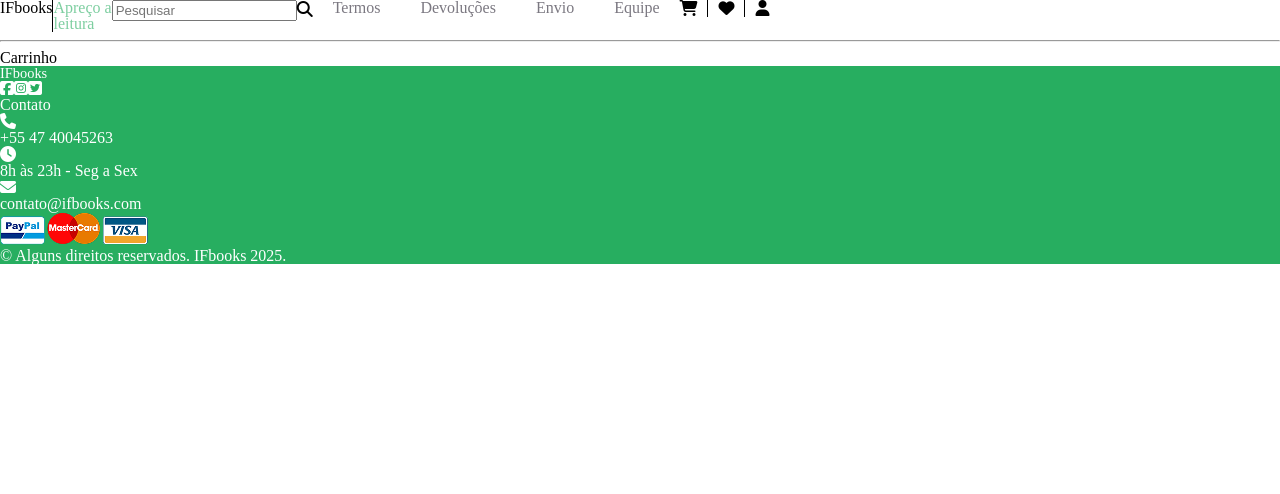
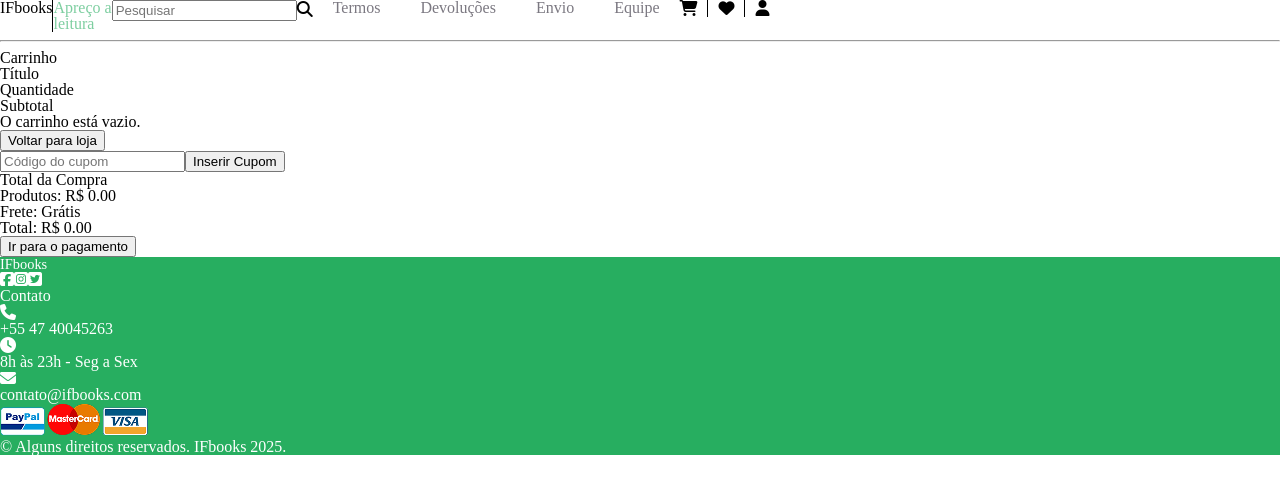
Before and after one commit to projeto-figma/projeto-livraria, a Vue app: page / in a window 1280 px wide. Both pictures are taken after a click on the icon 688 px from the left and 8 px from the top of the page. Shown: the top 494 px of the page. Built offline with nearby package versions, Linux system fonts and the light colour scheme.

Commit message:
FEAT-2 termino do carrinho

```diff
--- a/src/App.vue
+++ b/src/App.vue
@@ -2,6 +2,7 @@
 
 import { ref } from 'vue';
 const produtos = ref([
+  /*vitor*/
     {
         id: 1,
         titulo: 'Chain of Iron: Volume 2',
@@ -59,6 +60,32 @@ const produtos = ref([
         capa: "public/imagens/livro8.png",
     },
 ])
+const carrinho = ref([])
+
+function adicionarAoCarrinho(produto) {
+  const itemExistente = carrinho.value.find(p => p.id === produto.id)
+  if (itemExistente) {
+    itemExistente.quantidade++
+  } else {
+    carrinho.value.push({ ...produto, quantidade: 1 })
+  }
+}
+
+function removerDoCarrinho(produto) {
+  const item = carrinho.value.find(p => p.id === produto.id)
+  if (item) {
+    item.quantidade--
+    if (item.quantidade <= 0) {
+      const index = carrinho.value.indexOf(item)
+      carrinho.value.splice(index, 1)
+    }
+  }
+}
+
+function totalCarrinho() {
+  return carrinho.value.reduce((total, item) => total + item.preco * item.quantidade, 0).toFixed(2)
+}
+
 
 const mostrarcarrinho = ref(false)
 </script>
@@ -140,16 +167,68 @@ const mostrarcarrinho = ref(false)
         <h2>{{ item.titulo }}</h2>
         <p>{{ item.autor }}</p>
         <span>{{ item.preco }}</span>
-        <button>
-          <i class="fa-solid fa-cart-shopping"></i>
-          Comprar
-        </button>
+        <button @click="adicionarAoCarrinho(item)">
+  <i class="fa-solid fa-cart-shopping"></i>
+  Comprar
+</button>
       </li>
     </ul>
   </section>
   <section class="carrinho" v-if="mostrarcarrinho">
     <h1>Carrinho</h1>
-  </section>
+    <ul>
+      <li>
+        <p>Título</p>
+      </li>
+      <li>
+        Quantidade
+      </li>
+      <li>
+        Subtotal
+      </li>
+    </ul>
+  <ul v-if="carrinho.length > 0">
+    <li v-for="item in carrinho" :key="item.id">
+      <div>
+        <img :src="item.capa" alt="item.titulo">
+        <div>
+          <h3>{{ item.titulo }}</h3>
+          <p>Quantidade: {{ item.quantidade }}</p>
+          <p>Subtotal: R$ {{ (item.preco * item.quantidade).toFixed(2) }}</p>
+          <button @click="removerDoCarrinho(item)">
+            Remover
+          </button>
+        </div>
+      </div>
+    </li>
+  </ul>
+  <p v-else>O carrinho está vazio.</p>
+  <button>
+    Voltar para loja
+  </button>
+  <p><input type="text" placeholder="Código do cupom">
+  <button>
+    Inserir Cupom
+  </button>
+</p>
+<h2>Total da Compra</h2>
+<ul>
+  <li>
+    <h2>Produtos: R$ {{ totalCarrinho() }}</h2>
+  </li>
+  <li>
+    <h2>Frete: Grátis</h2>
+  </li>
+  <li>
+    <h2>Total: R$ {{ totalCarrinho() }}</h2>
+  </li>
+  <li>
+    <button>
+      Ir para o pagamento
+    </button>
+  </li>
+</ul>
+</section>
 </main>
 <footer>
   <div class="ifbooks">
```
